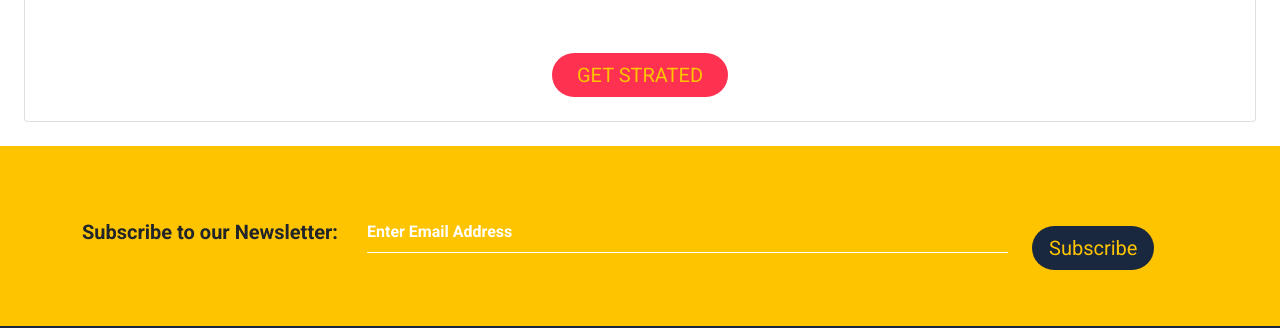
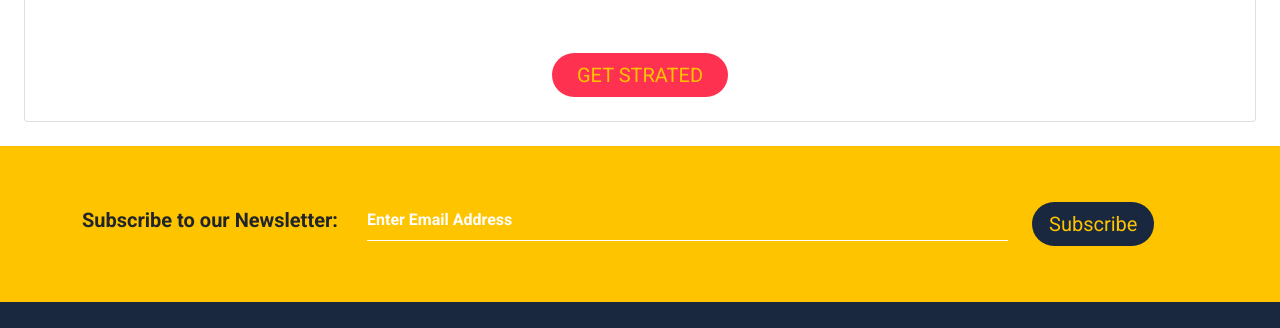
Before and after one commit to Rana5Ahmed/BootStrap, a plain HTML site: page index.html in a window 1280 px wide. Shown: the part 5624-5952 px from the top of the page. Drawn offline with Linux system fonts and the light colour scheme.

Commit message:
index.html

```diff
--- a/index.html
+++ b/index.html
@@ -281,7 +281,7 @@
                             <input class="mail-input pb-2  w-100 text-light fw-bold bg-transparent" type="text" placeholder="Enter Email Address">
                         </div>
                         <div class="col-lg-2">
-                            <a class="  Subscribe btn rounded-pill  fs-5 pe-3 ps-3 mt-md-4 mt-sm-4" href="#">Subscribe</a>
+                            <a class="  Subscribe btn rounded-pill  fs-5 pe-3 ps-3 mt-4 mt-lg-0" href="#">Subscribe</a>
                         </div>
                     </div>
                 </div>
```
